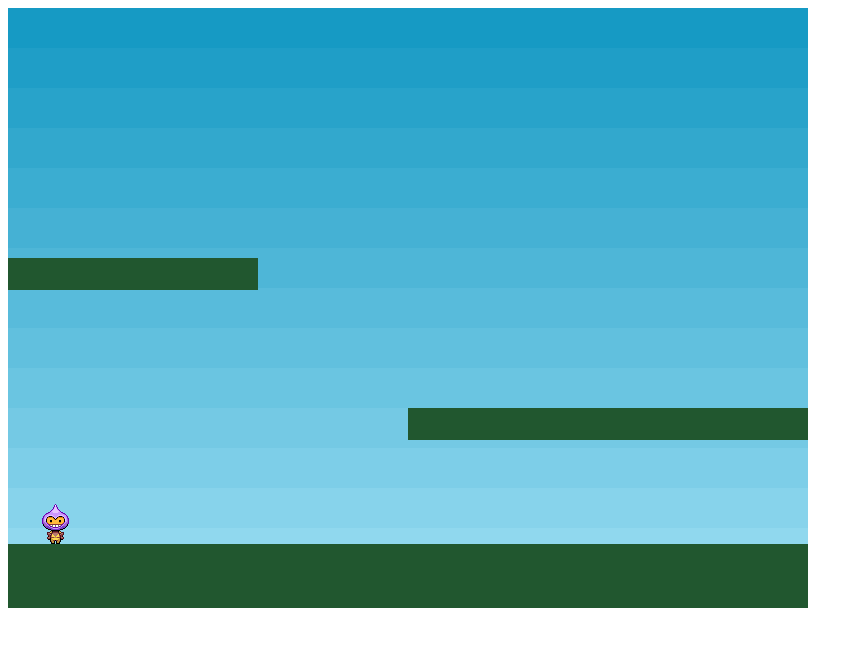
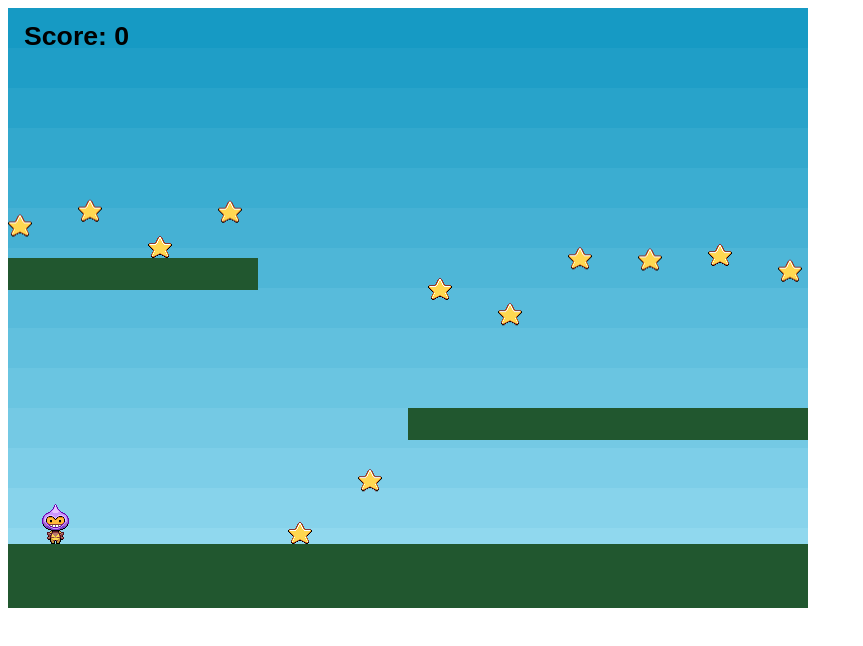
Before and after one commit to MaxWofford/js-practice, a plain HTML site: page PhaserTest/index.html in a window 1280 px wide. Shown: the whole page, without its empty margins (0-863 px from the left). Drawn offline with Linux system fonts and the light colour scheme; animation ran at ten frames a second.

Commit message:
Completed phaser tutorial

```diff
--- a/PhaserTest/game.js
+++ b/PhaserTest/game.js
@@ -1,4 +1,4 @@
-//Current http://phaser.io/tutorials/making-your-first-phaser-game/part7
+//Finished the tutorial
 
 var game = new Phaser.Game(800, 600, Phaser.AUTO, '', { preload: preload, create: create, update: update });
 
@@ -11,7 +11,9 @@ function preload()
 	game.load.spritesheet('dude', 'assets/dude.png', 32, 48);
 }
 
-var player, ground, ledge, cursors;
+var player, ground, ledge, cursors, stars, platforms;
+var score = 0;
+var scoreText;
 
 function create()
 {
@@ -44,14 +46,31 @@ function create()
 	player.animations.add('left', [0, 1, 2, 3], 10, true);
 	player.animations.add('right', [5, 6, 7, 8], 10, true);
 
+	//Stars
+	stars = game.add.group();
+	stars.enableBody = true;
+	for (var i = 0; i < 12; i++)
+	{
+		var star = stars.create(i * 70, 0, 'star');
+		star.body.gravity.y = 300;
+		star.body.bounce.y = 0.7 + Math.random() * 0.2;
+	}
+
+	//Score Initialize
+	scoreText = game.add.text(16, 16, 'Score: 0', {fontSize: '32px', fill: '#000'});
+
 	//Player control
 	cursors = game.input.keyboard.createCursorKeys();
 }
 
 function update()
 {
-	//Collision between playtforms and player
+	//Collision between playtforms and player and star
 	var hitPlatform = game.physics.arcade.collide(player, platforms);
+	game.physics.arcade.collide(stars, platforms);
+
+	//Checks for overlap of player and star -> then calls collectStar function
+	game.physics.arcade.overlap(player, stars, collectStar, null, this);
 
 	//Player x movement
 	player.body.velocity.x = 0;
@@ -78,4 +97,15 @@ function update()
 	{
         player.body.velocity.y = -400;
 	}
+
+	//Collecting stars
+	function collectStar (player, star)
+	{
+		//Removes star from screen
+		star.kill();
+
+		//Change score
+		score += 10;
+		scoreText.text = 'Score: ' + score;
+	}
 }
--- a/PhaserTest/index.html
+++ b/PhaserTest/index.html
@@ -1,6 +1,6 @@
 <!doctype html>
 <head>
-	<title>Phaser</title>
+	<title>Phaser Practice</title>
 
 </head>
 <body>
```
